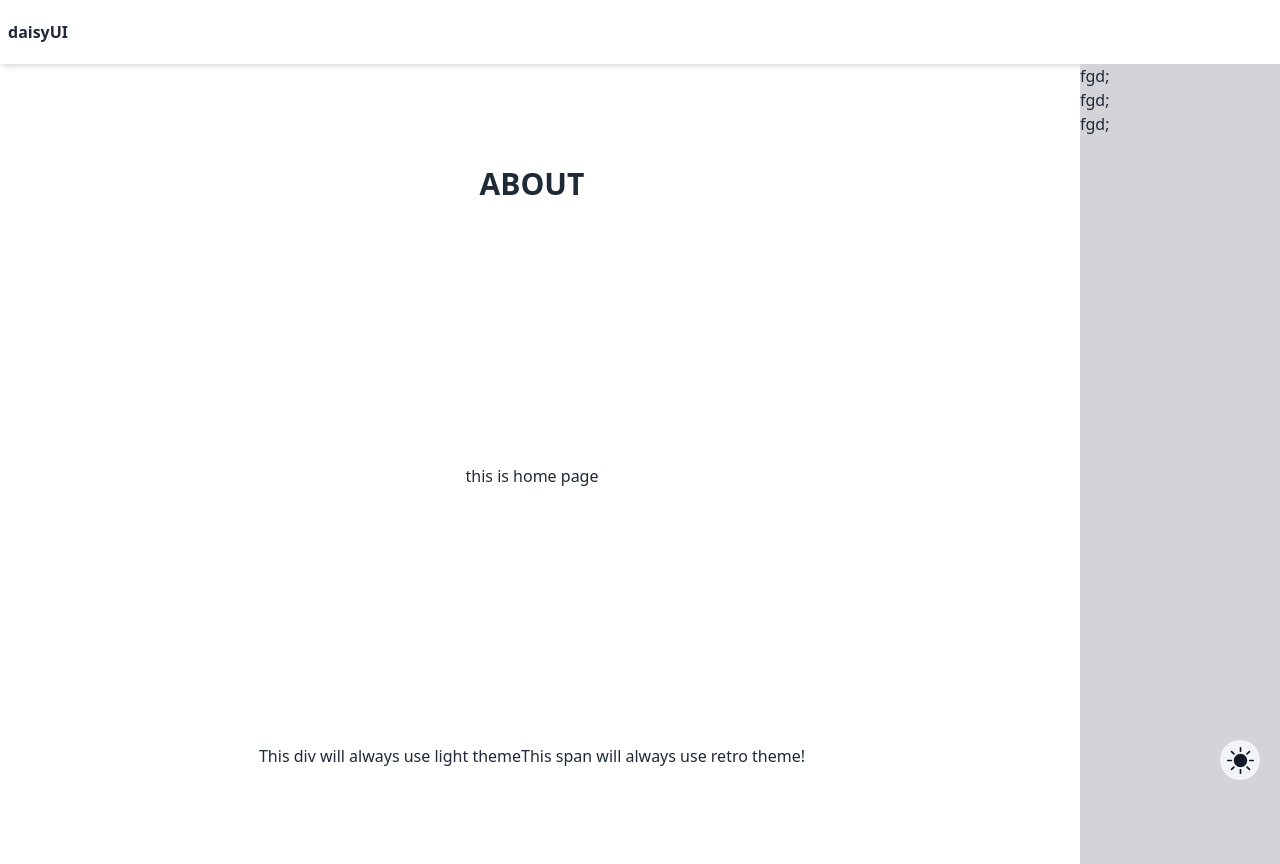
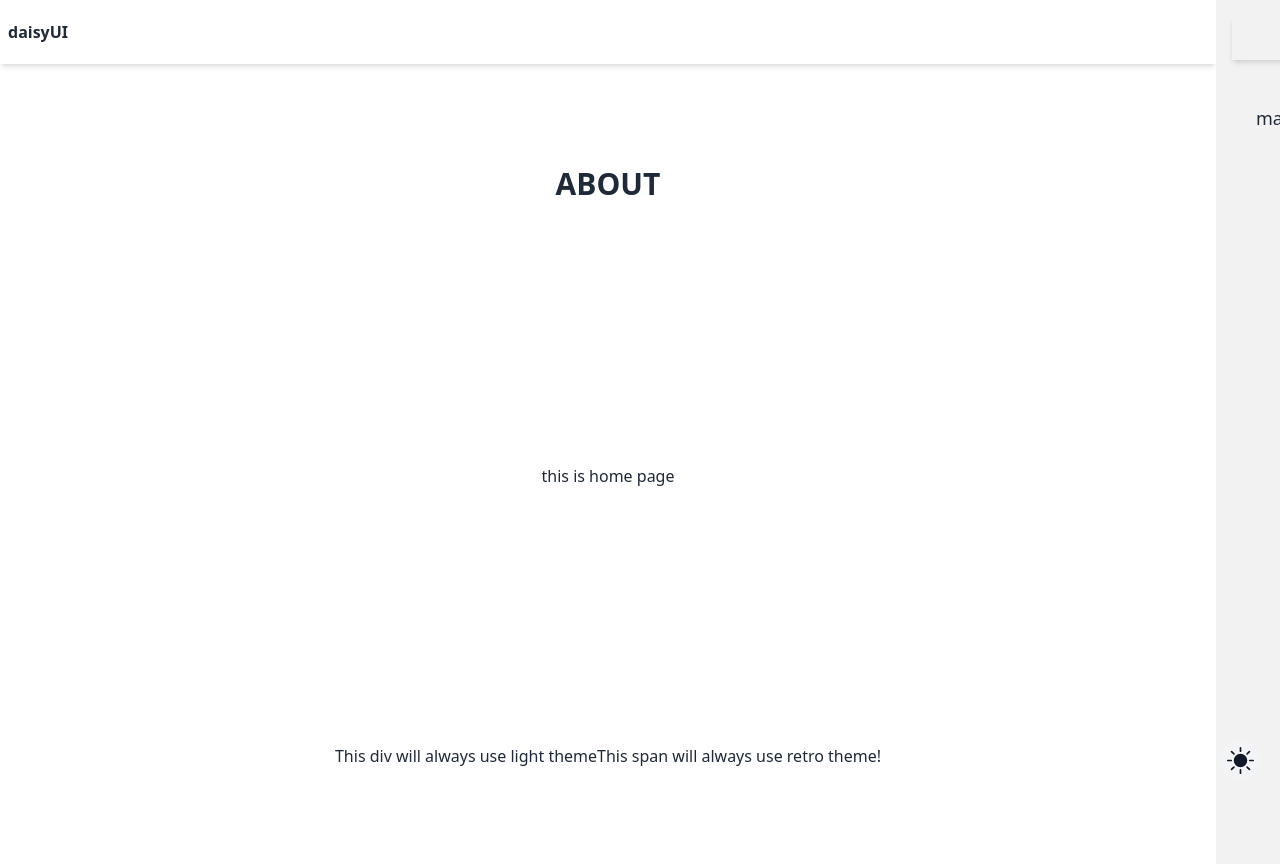
Before and after one commit to Mahdi19980/StarterLaout-next, a Next.js app: page / in a window 1280 px wide. Built offline with nearby package versions, Linux system fonts and the light colour scheme.

Commit message:
Some changes

```diff
--- a/app/about/layout.js
+++ /dev/null
@@ -1,10 +0,0 @@
-const AboutLayout = ({ children }) => {
-  return (
-    <div>
-      <h1>this is about pages</h1>
-      {children}
-    </div>
-  );
-};
-
-export default AboutLayout;
--- /dev/null
+++ b/app/about/layout.jsx
@@ -0,0 +1,8 @@
+export default function AboutLayout({ children }) {
+  return (
+    <>
+      <div className="bg-red-600 font-bold">header</div>
+      <div>{children}</div>
+    </>
+  );
+}
--- a/app/about/page.js
+++ b/app/about/page.js
@@ -1,32 +1,21 @@
 import Link from "next/link";
 
-import AboutLayout from "./layout";
-
 const about = () => {
-
-  const cars = ["pride","bmw" , "volvo"]
-
-
-
+  const cars = ["pride", "bmw", "volvo"];
 
   return (
     <div>
       <h1> hi this is a about page</h1>
 
-      <Link href={"/"}>
+      <Link href={"/"} Layout="Layout">
         <button className="btn btn-secondary">home</button>
-
       </Link>
 
-
       {cars.map((car, index) => (
-  <p key={index}>{car}</p>
-))}
-
+        <p key={index}>{car}</p>
+      ))}
     </div>
   );
 };
 
-about.getLayout = () => <AboutLayout/>
-
 export default about;
--- a/app/components/BlankLayout.js
+++ /dev/null
@@ -1,5 +0,0 @@
-const BlankLayout = ({ children }) => {
-  return <div>BlankLayout</div>;
-};
-
-export default BlankLayout;
--- a/app/components/drawer.jsx
+++ b/app/components/drawer.jsx
@@ -1,51 +1,49 @@
-// import Sidebar from "./sideBar/sideBar";
+import Sidebar from "./sideBar/sideBar";
+
+
 
 const SideBar = () => {
   return (
-    <div>
-      <div>fgd;</div>
-      <div>fgd;</div>
-      <div>fgd;</div>
-    </div>
+    <>
+      <ul
+        dir="rtl"
+        className="  menu menu-lg p-4 w-80 h-full bg-base-200 text-base-content"
+      >
+        {/* Sidebar content here */}
+
+        <li className="menu-title text-justify mb-8 shadow-md">
+          <div className="flex  items-center">
+            <p className="daisy font-bold">daisy</p>
+            <p className="ui font-bold">UI</p>
+          </div>
+        </li>
+
+        {Sidebar.map((bar, index) => {
+          return (
+            <li key={index}>
+              <a className=" text-start">
+                <svg
+                  xmlns="http://www.w3.org/2000/svg"
+                  className="h-5 w-5"
+                  fill="none"
+                  viewBox="0 0 24 24"
+                  stroke="currentColor"
+                >
+                  <path
+                    strokeLinecap="round"
+                    strokeLinejoin="round"
+                    strokeWidth="2"
+                    d="M3 12l2-2m0 0l7-7 7 7M5 10v10a1 1 0 001 1h3m10-11l2 2m-2-2v10a1 1 0 01-1 1h-3m-6 0a1 1 0 001-1v-4a1 1 0 011-1h2a1 1 0 011 1v4a1 1 0 001 1m-6 0h6"
+                  />
+                </svg>
+                {bar.name}
+              </a>
+            </li>
+          );
+        })}
+      </ul>
+    </>
   );
 };
 
 export default SideBar;
-
-// <ul
-//         dir="rtl"
-//         className="  menu menu-lg p-4 w-80 h-full bg-base-200 text-base-content"
-//       >
-//         {/* Sidebar content here */}
-
-//         <li className="menu-title text-justify mb-8 shadow-md">
-//           <div className="flex  items-center">
-//             <p className="daisy font-bold">daisy</p>
-//             <p className="ui font-bold">UI</p>
-//           </div>
-//         </li>
-
-//         {Sidebar.map((bar, index) => {
-//           return (
-//             <li key={index}>
-//               <a className=" text-start">
-//                 <svg
-//                   xmlns="http://www.w3.org/2000/svg"
-//                   className="h-5 w-5"
-//                   fill="none"
-//                   viewBox="0 0 24 24"
-//                   stroke="currentColor"
-//                 >
-//                   <path
-//                     strokeLinecap="round"
-//                     strokeLinejoin="round"
-//                     strokeWidth="2"
-//                     d="M3 12l2-2m0 0l7-7 7 7M5 10v10a1 1 0 001 1h3m10-11l2 2m-2-2v10a1 1 0 01-1 1h-3m-6 0a1 1 0 001-1v-4a1 1 0 011-1h2a1 1 0 011 1v4a1 1 0 001 1m-6 0h6"
-//                   />
-//                 </svg>
-//                 {bar.name}
-//               </a>
-//             </li>
-//           );
-//         })}
-//       </ul>
--- a/app/components/navbar.jsx
+++ b/app/components/navbar.jsx
@@ -5,7 +5,7 @@
 const Navbar = () => {
   return (
     <>
-      <div className="navbar shadow-md">
+      <div className="navbar shadow-md ">
         <div className="flex-1">
           <h1 className="daisy font-bold">daisy</h1>
           <h1 className="ui font-bold">UI</h1>
--- /dev/null
+++ b/app/components/sideBar/sidebar.css
@@ -0,0 +1,16 @@
+/* sidebar */
+
+@media (min-width: 1024px) {
+
+    .main {
+
+        width: 95vw !important;
+
+        }
+
+        .sidebar {
+        width: 5vw !important;
+
+        }
+
+}
--- a/app/layout.js
+++ b/app/layout.js
@@ -2,28 +2,25 @@ import Providers from "./components/Themeprovider";
 import Themechanger from "./components/Themechanger";
 import Navbar from "./components/navbar";
 import SideBar from "./components/drawer";
+
 // import { Metadata } from "next";
 import "./globals.css";
+import "./components/sideBar/sideBar.css";
+import LayoutProvider from "./layoutPage";
 
 export const metadata = {
   title: "Create Night Mode",
   description: "Manually Created",
 };
 
-export default function RootLayout({ children }) {
+export default function RootLayout({ children, ...appProps }) {
   return (
     <html>
       <body>
         <Providers>
           <div className="overflow-x-hidden ">
             <Themechanger />
-            <Navbar />
-            <div class="grid  grid-cols-12 gap-4">
-              <div className="col-span-12 md:col-span-10 ">{children}</div>
-              <div className="hidden bg-zinc-300 md:col-span-2 md:flex ">
-                <SideBar />
-              </div>
-            </div>
+            <LayoutProvider>{children}</LayoutProvider>
           </div>
         </Providers>
       </body>
--- /dev/null
+++ b/app/layoutPage.jsx
@@ -0,0 +1,30 @@
+"use client";
+import { usePathname } from "next/navigation";
+import Navbar from "./components/navbar";
+import SideBar from "./components/drawer";
+
+const LayoutProvider = ({ children }) => {
+  const pathname = usePathname();
+
+  if (pathname === "/about") {
+    return <>{children}</>;
+  }
+
+  return (
+    <>
+      <div className="flex">
+        <div className="main">
+          <div>
+            <Navbar />
+          </div>
+          <div>{children}</div>
+        </div>
+        <div className="sidebar md:hidden  lg:flex ">
+          <SideBar />
+        </div>
+      </div>
+    </>
+  );
+};
+
+export default LayoutProvider;
--- a/app/page.js
+++ b/app/page.js
@@ -1,5 +1,5 @@
 import Link from "next/link";
-import SideBar from "./components/drawer";
+
 
 export default function Home() {
   return (
```
Also changed, not shown: app/globals.css (line endings or trailing spaces).
